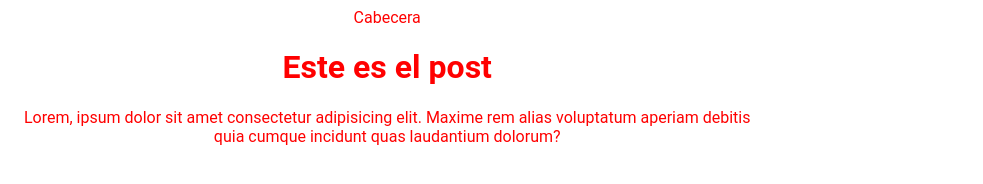
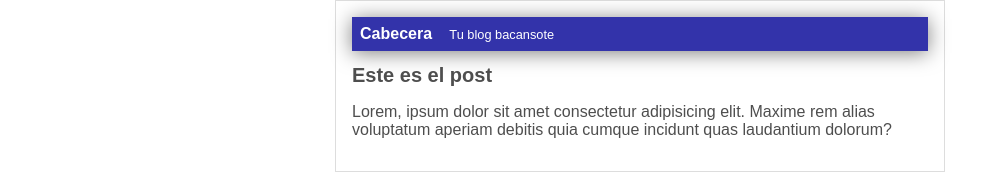
Before and after one commit to Shimata7/GitPractice, a plain HTML site: page index.html in a window 1280 px wide. Shown: the whole page, without its empty margins (0-983 px from the left). Drawn offline with Linux system fonts and the light colour scheme.

Commit message:
Header finalized

```diff
--- a/css/estilos.css
+++ b/css/estilos.css
@@ -1,11 +1,33 @@
 body{
     text-align:center;
-    font-family: "Roboto";
-    color:red
+    font-family: "Arial";
+    color:rgb(78, 78, 78);
+    font-size: 16px;
+    margin: 0;
+    padding: 0;
 }
-.container{
-    width: 60%;
-    text-align: center;
+#cabecera{
+    background-color: #33A;
+    color: white;
+    font-weight: bold;
+    margin: 0;
+    padding: 0.5em;
+    box-shadow: 0px 2px 20px 0px rgba(0,0,0,0.5);
+}
+#cabecera #tagline{
+    margin: 0 0 0 1em;
+    font-weight: normal;
+    font-size: 0.8em;
+
+}
+#container{
+    width: 45%;
+    padding: 1em;
+    text-align: left;
     border-width: 10px;
-    border: red;
+    border: 1px solid #DDD;
+    margin: 0 auto;
 }
+#container h1{
+    font-size: 20px;
+}
--- a/index.html
+++ b/index.html
@@ -5,11 +5,11 @@
         <link rel="stylesheet" href="css/estilos.css"/>
     </head>
     <body>
-        <div class="container">
+        <div id="container">
          <div id="cabecera">
-             Cabecera
+             Cabecera <span id="tagline">Tu blog bacansote</span>
             </div>
-            <div>
+            <div id="post">
                 <h1>Este es el post</h1>
                 <p>Lorem, ipsum dolor sit amet consectetur adipisicing elit. Maxime rem alias voluptatum aperiam debitis quia cumque incidunt quas laudantium dolorum?</p>
         </div>
```
